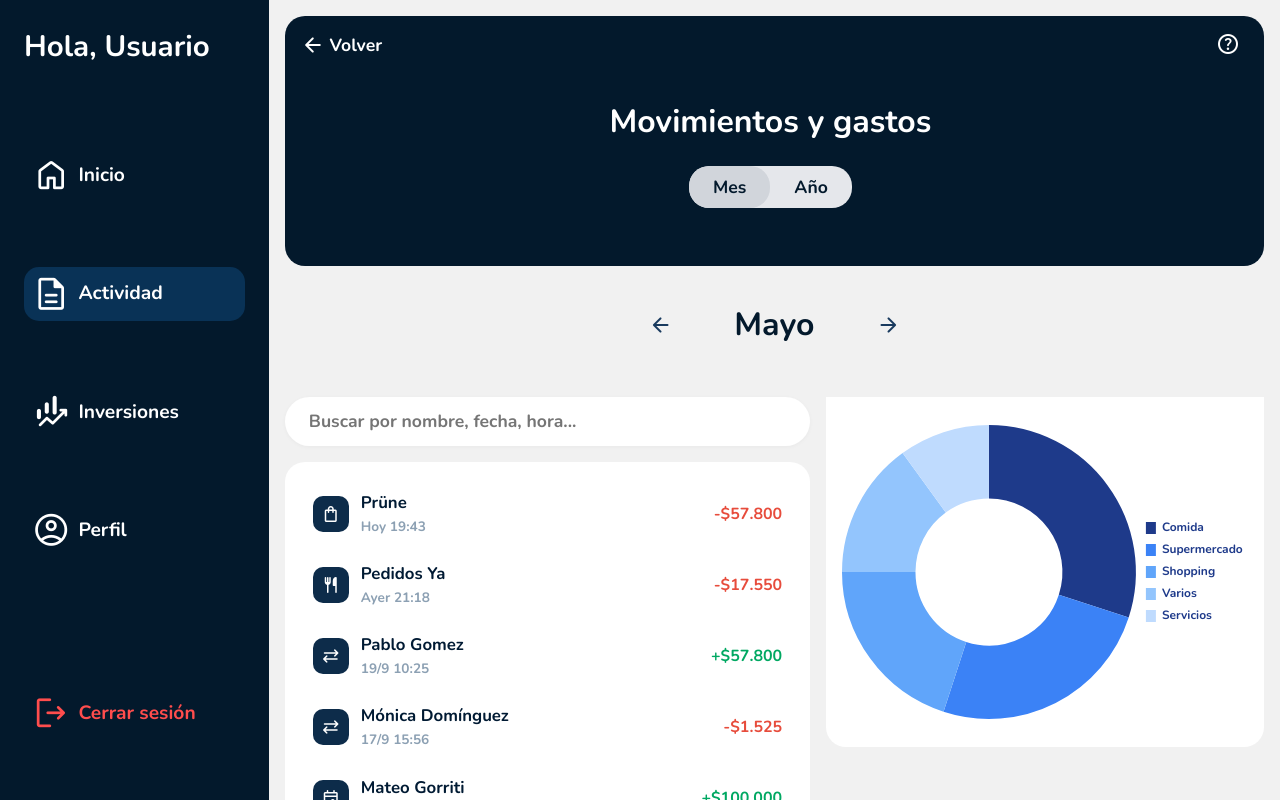
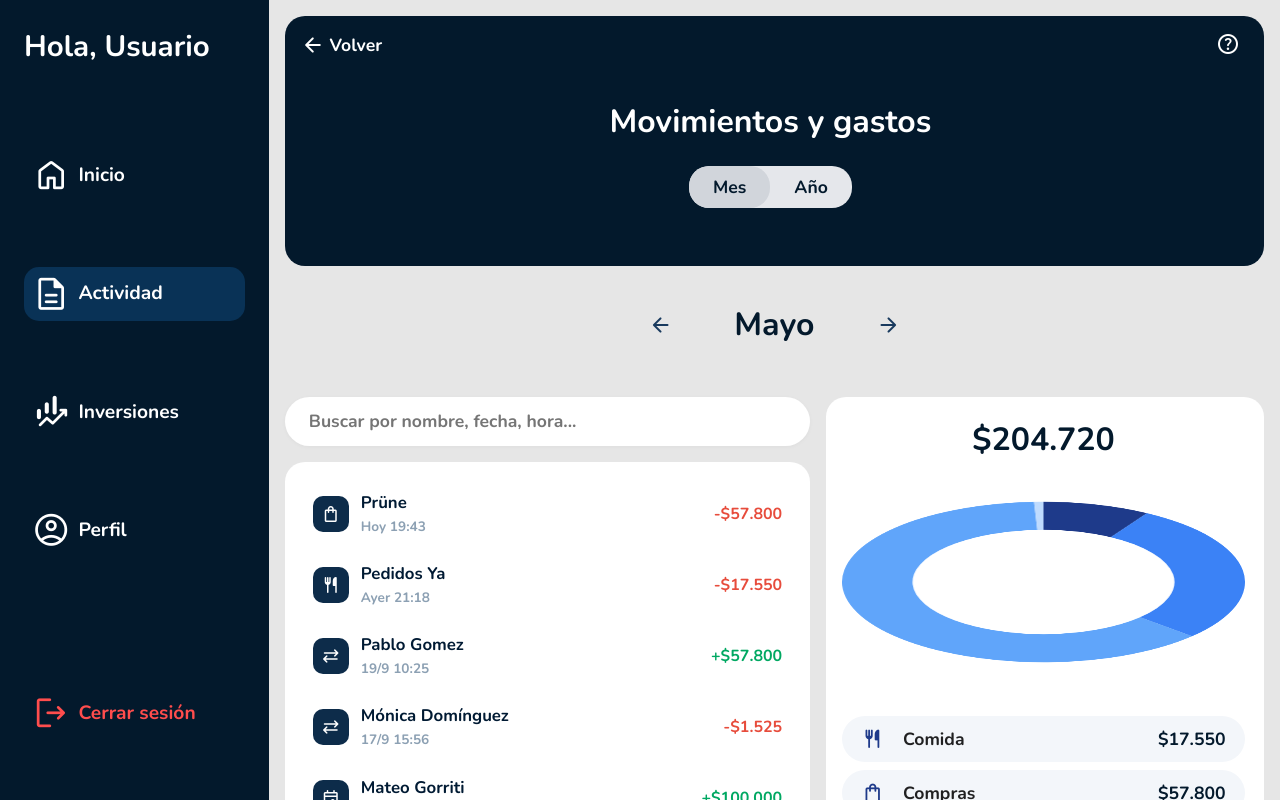
Before and after one commit to Lchiossone2004/TP_HCI, a Vue app in the folder tp-hci-g3/: page /actividad in a window 1280 px wide. Shown: the top 800 px of the page. Built offline with nearby package versions, Linux system fonts and the light colour scheme.

Commit message:
ajustes a la pantalla y nuevo chart

```diff
--- a/tp-hci-g3/src/components/Activity.vue
+++ b/tp-hci-g3/src/components/Activity.vue
@@ -74,7 +74,6 @@ const filteredActivities = computed(() => props.activities)
   padding: 1rem;
   box-sizing: border-box;
   width: 100%;
-  max-width: 700px;
 }
 
 .activity-item {
--- /dev/null
+++ b/tp-hci-g3/src/components/ExpensesChart.vue
@@ -0,0 +1,155 @@
+<template>
+  <div class="expenses-chart-container">
+    <div class="expenses-chart-header">
+      <span class="total">${{ totalExpensesFormatted }}</span>
+    </div>
+    <canvas ref="chartRef"></canvas>
+    <div class="categories-list">
+      <div
+        v-for="cat in categories"
+        :key="cat.key"
+        class="category-row"
+      >
+        <span class="material-symbols-rounded category-icon">{{ cat.icon }}</span>
+        <span class="category-name">{{ cat.label }}</span>
+        <span class="category-amount">${{ formatAmount(cat.amount) }}</span>
+      </div>
+    </div>
+  </div>
+</template>
+
+<script setup>
+import { ref, onMounted, watch, computed } from 'vue'
+import { Chart } from 'chart.js/auto'
+
+const props = defineProps({
+  activities: { type: Array, default: () => [] }
+})
+
+const chartRef = ref(null)
+let chartInstance = null
+
+// Categorización
+const categoryMap = [
+  { key: 'comida', label: 'Comida', icon: 'restaurant', match: ['restaurant', 'Pedidos Ya'] },
+  { key: 'compras', label: 'Compras', icon: 'shopping_bag', match: ['shopping_bag'] },
+  { key: 'supermercado', label: 'Supermercado', icon: 'shopping_cart', match: ['shopping_cart', 'supermercado'] },
+  { key: 'servicios', label: 'Servicios', icon: 'event', match: ['event', 'servicio', 'factura'] },
+  { key: 'varios', label: 'Varios', icon: 'list', match: [] }
+]
+
+// Procesa los gastos
+const categories = computed(() => {
+  const result = categoryMap.map(cat => ({ ...cat, amount: 0 }))
+  props.activities.forEach(act => {
+    if (act.amount < 0) {
+      let found = false
+      for (const cat of result) {
+        if (cat.match.some(m => act.icon?.toLowerCase().includes(m) || act.title?.toLowerCase().includes(m))) {
+          cat.amount += Math.abs(act.amount)
+          found = true
+          break
+        }
+      }
+      if (!found) {
+        result.find(c => c.key === 'varios').amount += Math.abs(act.amount)
+      }
+    }
+  })
+  return result
+})
+
+const totalExpenses = computed(() =>
+  categories.value.reduce((sum, cat) => sum + cat.amount, 0)
+)
+const totalExpensesFormatted = computed(() =>
+  totalExpenses.value.toLocaleString('es-AR')
+)
+
+function formatAmount(val) {
+  return val.toLocaleString('es-AR')
+}
+
+function renderChart() {
+  if (chartInstance) chartInstance.destroy()
+  const ctx = chartRef.value.getContext('2d')
+  chartInstance = new Chart(ctx, {
+    type: 'doughnut',
+    data: {
+      labels: categories.value.map(c => c.label),
+      datasets: [{
+        data: categories.value.map(c => c.amount),
+        backgroundColor: ['#1E3A8A', '#3B82F6', '#60A5FA', '#93C5FD', '#BFDBFE'],
+        borderWidth: 0,
+      }]
+    },
+    options: {
+      responsive: true,
+      maintainAspectRatio: false,
+      plugins: { legend: { display: false } },
+      cutout: '65%'
+    }
+  })
+}
+
+onMounted(renderChart)
+watch(categories, renderChart)
+</script>
+
+<style scoped>
+.expenses-chart-container {
+  background: #fff;
+  border-radius: 20px;
+  padding: 1.2rem 1.2rem 1.5rem 1rem;
+  box-sizing: border-box;
+  width: 100%;
+  display: flex;
+  flex-direction: column;
+  align-items: center;
+  position: relative;
+}
+.expenses-chart-header {
+  width: 100%;
+  text-align: center;
+  font-size: 2rem;
+  font-weight: bold;
+  margin-bottom: 0.5rem;
+}
+.total {
+  color: #03192C;
+}
+canvas {
+  width: 100% !important;
+  height: 220px !important;
+  margin: 0 auto 1rem auto;
+  display: block;
+}
+.categories-list {
+  width: 100%;
+  margin-top: 0.5rem;
+}
+.category-row {
+  display: flex;
+  align-items: center;
+  background: #f3f6fa;
+  border-radius: 999px;
+  padding: 0.6rem 1.2rem;
+  margin-bottom: 0.5rem;
+  font-size: 1.1rem;
+  font-weight: 600;
+  justify-content: space-between;
+  gap: 0.7rem;
+}
+.category-icon {
+  font-size: 1.4rem;
+  color: #1E3A8A;
+}
+.category-name {
+  flex: 1;
+  margin-left: 0.5rem;
+}
+.category-amount {
+  color: #03192C;
+  font-weight: 700;
+}
+</style>
--- a/tp-hci-g3/src/components/MonthlyExpensesChart.vue
+++ b/tp-hci-g3/src/components/MonthlyExpensesChart.vue
@@ -57,6 +57,6 @@ onUnmounted(() => {
   background-color: #fff;
   border-bottom-left-radius: 20px;
   border-bottom-right-radius: 20px;
-  padding: 1rem;
+  padding: 2.5rem;
 }
 </style>
--- a/tp-hci-g3/src/pages/HomePage.vue
+++ b/tp-hci-g3/src/pages/HomePage.vue
@@ -49,7 +49,6 @@
         <div class="bottom-section">
         <!-- Actividad reciente -->
         <div class="inner1">
-          <div class="activity-card-outer">
           <div class="header-activity-card">
             <span>Actividad reciente</span>
             <button class="more-activities">
@@ -57,7 +56,6 @@
             </button>
           </div>
           <Activity />
-          </div>
         </div>
 
         <!-- Gráfico de Gastos Mensuales -->
@@ -160,7 +158,7 @@ function irATransferencias() {
     margin-left: 21vw;
     padding: 1rem;
     min-height: 100vh;
-    background-color: #F1F1F1;
+    background-color: #e6e6e6;
     display: flex;
     align-items: flex-start;
     flex-direction: column;
@@ -174,7 +172,6 @@ function irATransferencias() {
     align-items: flex-start;
     width: 100%;
     gap: 1rem;
-    max-width: 1100px;
   }
 
   .operations-buttons {
@@ -249,12 +246,11 @@ function irATransferencias() {
     align-items: flex-start;
     gap: 1rem;
     width: 100%;
-    max-width: 1100px;
   }
 
   .inner1 {
     flex: 1;
-    min-width: 500px;
+    min-width: 300px;
   }
 
   .inner2 {
@@ -266,13 +262,9 @@ function irATransferencias() {
     max-width: calc(100% - 420px); /* 400px de Activity + 1rem de gap */
   }
 
-  .activity-card-outer {
-    width: 100%;
-    max-width: 700px;
-  }
-
   .header-activity-card {
     background: #fff;
+    height: 70px;
     font-size: 25px;
     border-top-left-radius: 20px;
     border-top-right-radius: 20px;
@@ -281,6 +273,9 @@ function irATransferencias() {
     justify-content: space-between;
     align-items: center;
     box-sizing: border-box;
+    position: relative;
+    z-index: 2;
+    margin-bottom: -18px;
   }
 
   .more-activities {
@@ -438,18 +433,6 @@ function irATransferencias() {
     }
     }
 
-  .activity-card {
-    background-color: #FFFF;
-    border-bottom-left-radius: 20px;
-    border-bottom-right-radius: 20px;
-    border-top-left-radius: 0;
-    border-top-right-radius: 0;
-      padding: 1rem;
-      box-sizing: border-box;
-    width: 100%;
-    max-width: 700px;
-  }
-
   .info {
     flex-grow: 1;
     display: flex;
--- a/tp-hci-g3/src/pages/MovementsAndSpendings.vue
+++ b/tp-hci-g3/src/pages/MovementsAndSpendings.vue
@@ -52,7 +52,7 @@
           <Activity :activities="filteredActivities" />
         </div>
         <div class="chart-col">
-          <MonthlyExpensesChart
+          <ExpensesChart
             :activities="filteredActivities"
             :mode="isMonth ? 'month' : 'year'"
             :month="selectedMonth"
@@ -139,7 +139,7 @@ const filteredActivities = computed(() => {
     margin-left: 21vw;
     padding: 1rem;
     min-height: 100vh;
-    background-color: #F1F1F1;
+    background-color: #e6e6e6;
     display: flex;
     align-items: center;
     flex-direction: column;
@@ -281,6 +281,9 @@ const filteredActivities = computed(() => {
     gap: 1rem;
     width: 100%;
     max-width: 1200px;
+    position: relative;
+
+
 }
 .activity-col {
     flex: 1.2;
@@ -293,6 +296,6 @@ const filteredActivities = computed(() => {
     max-width: 500px;
     display: flex;
     flex-direction: column;
-        gap: 1.5rem;
+    gap: 1rem;
 }
 </style>
```
Lines whose indentation alone changed are shown as unchanged.
